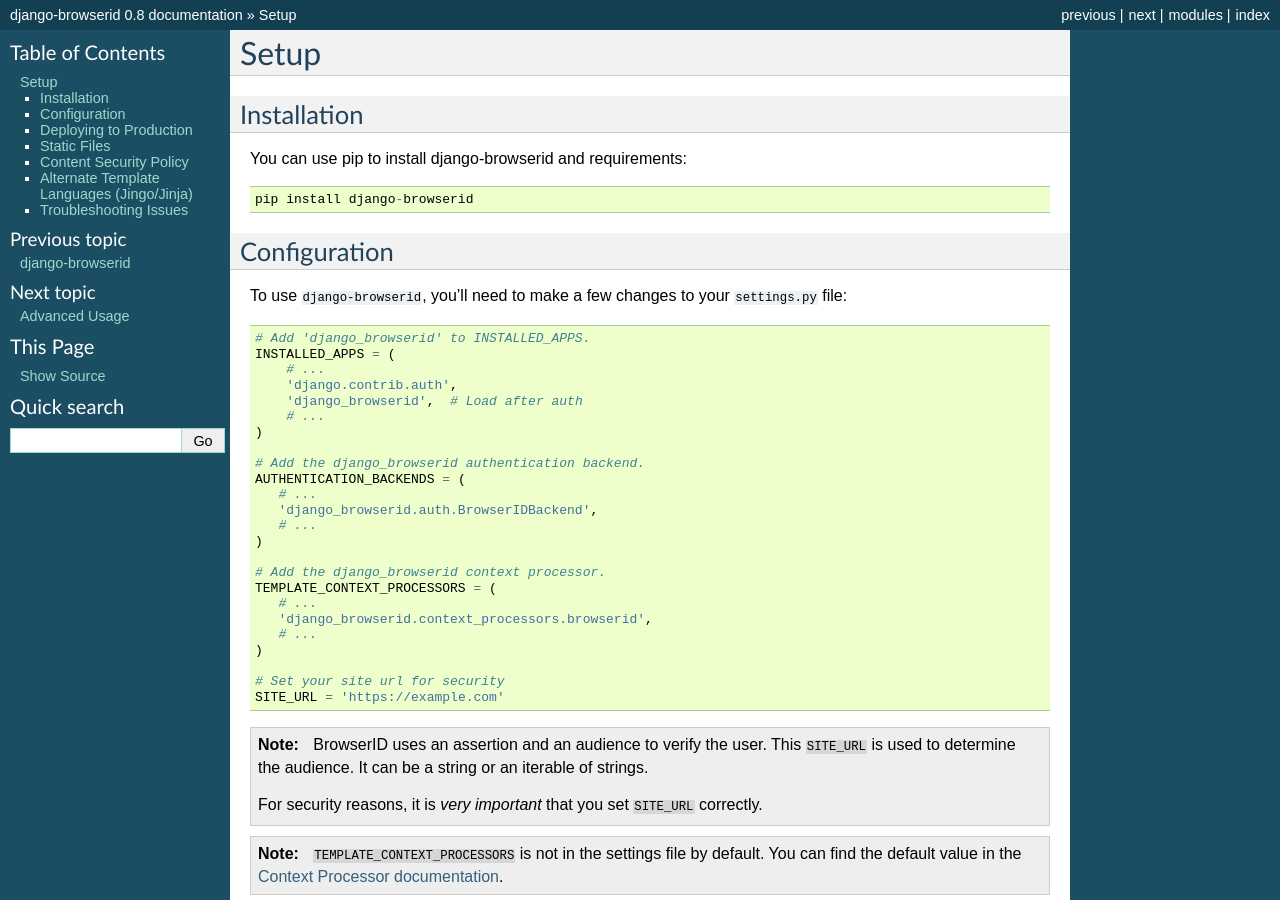
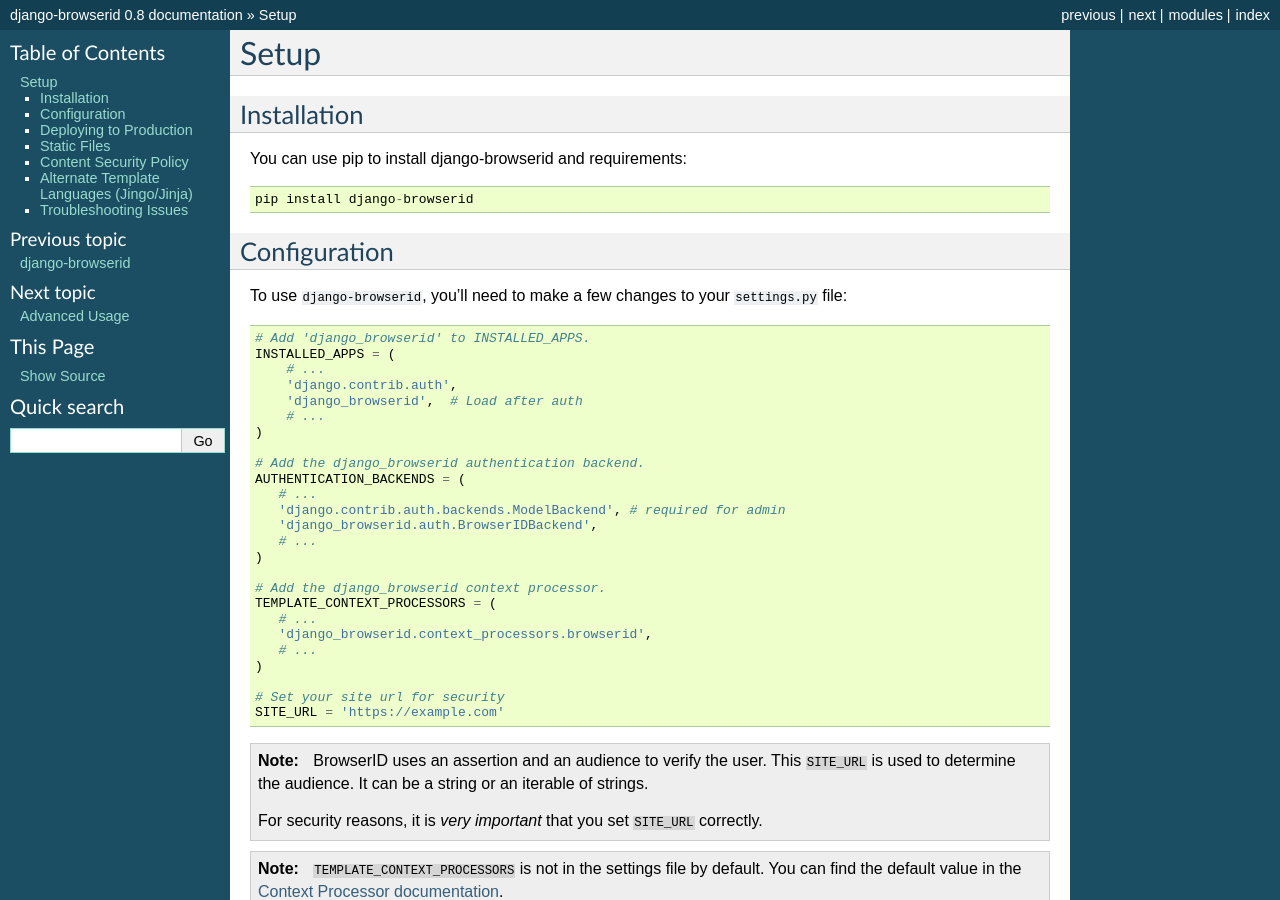
Before and after one commit to mozilla/django-browserid, a Sphinx documentation site: the page built from docs/setup.rst, in a window 1280 px wide and 900 px high. Built offline with Sphinx 7.4.7, drawn with Linux system fonts in a browser that asks for light colours.

Commit message:
fixes #157 adding this back in since it is a requirement for the admin

```diff
--- a/docs/setup.rst
+++ b/docs/setup.rst
@@ -24,6 +24,7 @@ To use ``django-browserid``, you'll need to make a few changes to your
     # Add the django_browserid authentication backend.
     AUTHENTICATION_BACKENDS = (
        # ...
+       'django.contrib.auth.backends.ModelBackend', # required for admin
        'django_browserid.auth.BrowserIDBackend',
        # ...
     )
```
